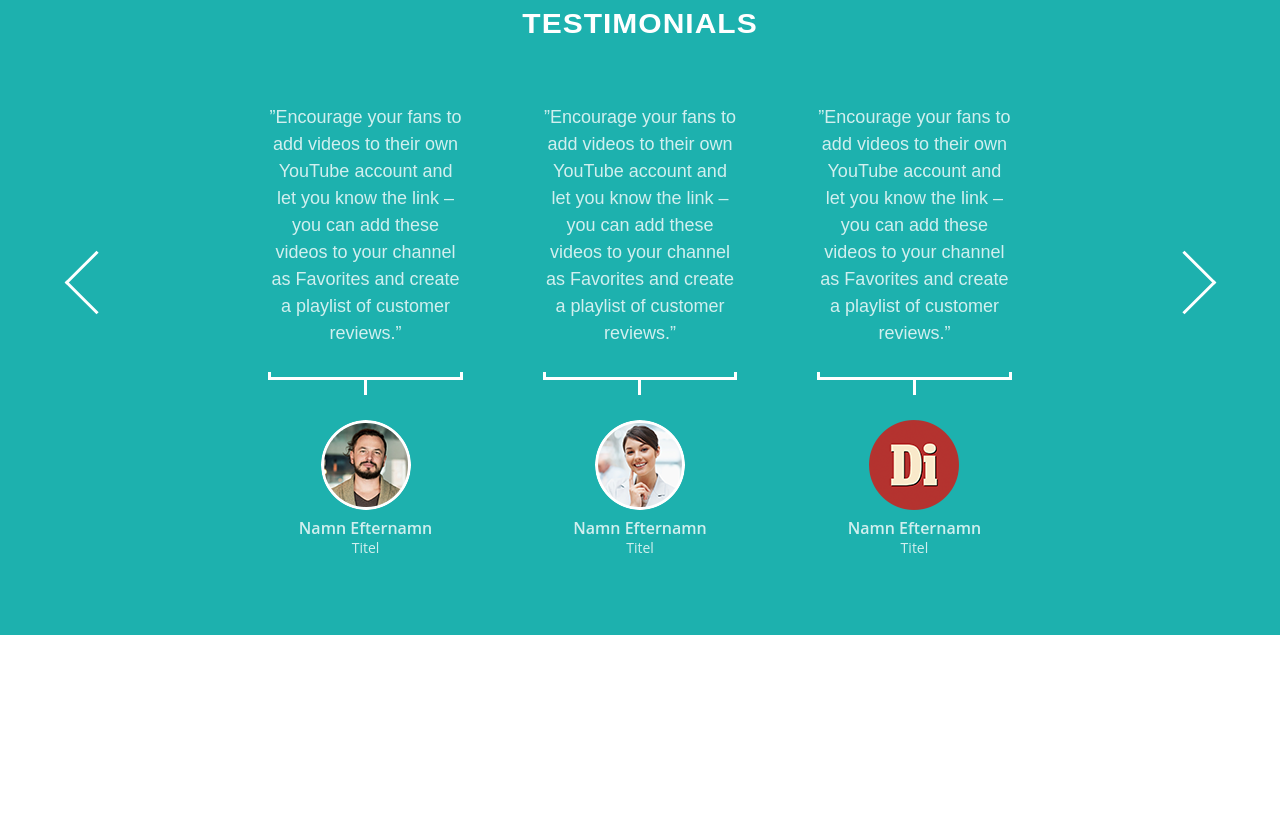
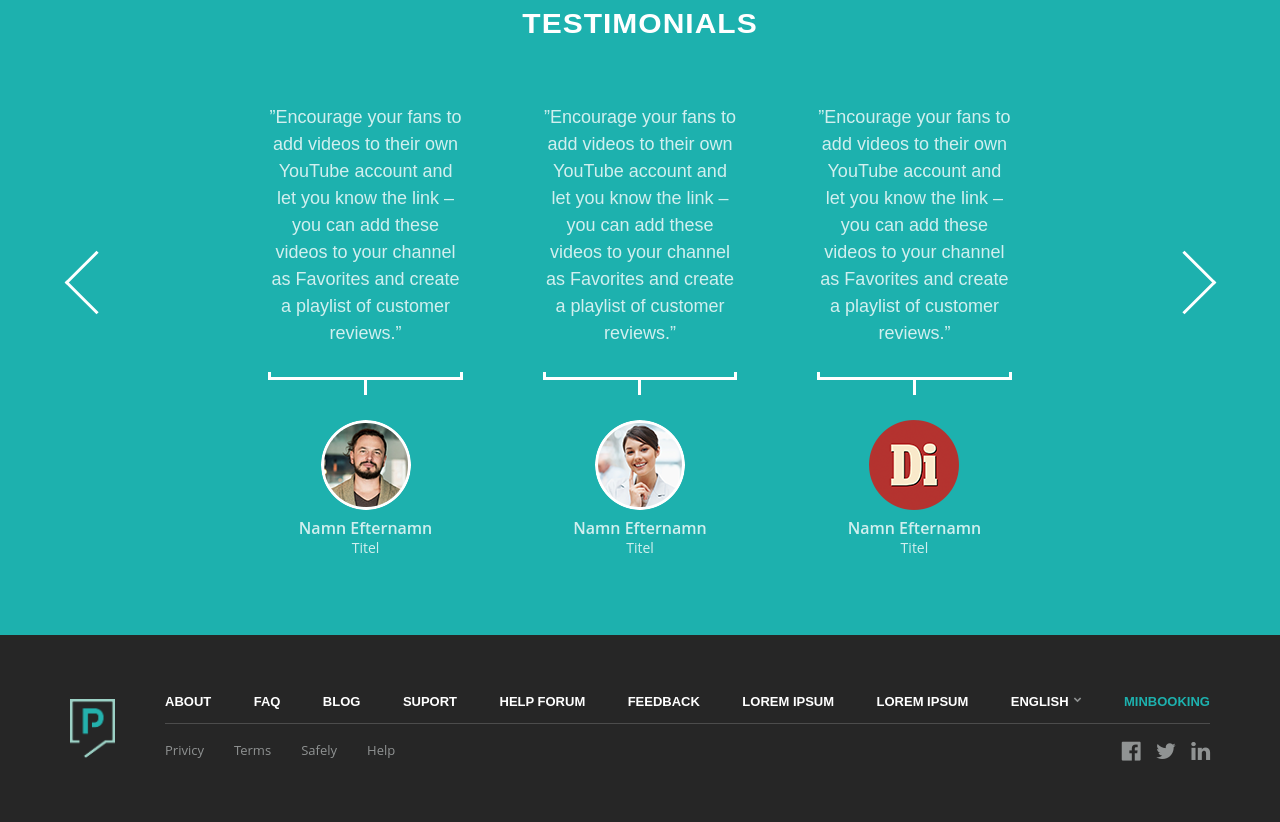
Before and after one commit to andrjuxa201185/test-task, a website: page app/html/index.html in a window 1280 px wide. Shown: the part 1642-2464 px from the top of the page. Before the commit the page ends 2277 px from the top, so only its background shows below. Drawn offline with Linux system fonts and the light colour scheme.

Commit message:
add footer

```diff
--- a/app/html/index.html
+++ b/app/html/index.html
@@ -44,7 +44,6 @@
                             <i class="fa fa-map-marker" aria-hidden="true"></i>
                             <input type="text" placeholder="location" id="location">
                         </div>
-
                         <div class="date col-3 d-flex align-items-center">
                             <i class="fa fa-calendar" aria-hidden="true"></i>
                             <input type="text" placeholder="date" id="datepicker">
@@ -95,7 +94,6 @@
     <main>
         <section class="room">
             <div class="slider-inner">
-
                 <div class="slider-inner-item active" data-item="1">
                     <div class="col-8 offset-2 d-flex">
                         <div class="col-6 img d-flex justify-content-center align-items-center">
@@ -107,7 +105,6 @@
                         </div>
                     </div>
                 </div>
-
                 <div class="slider-inner-item" data-item="2">
                     <div class="col-8 offset-2 d-flex">
                         <div class="col-6 img d-flex justify-content-center align-items-center">
@@ -119,7 +116,6 @@
                         </div>
                     </div>
                 </div>
-
                 <div class="slider-inner-item" data-item="3">
                     <div class="col-8 offset-2 d-flex">
                         <div class="col-6 img d-flex justify-content-center align-items-center">
@@ -131,7 +127,6 @@
                         </div>
                     </div>
                 </div>
-
                 <div class="slider-inner-item" data-item="4">
                     <div class="col-8 offset-2 d-flex">
                         <div class="col-6 img d-flex justify-content-center align-items-center">
@@ -143,9 +138,7 @@
                         </div>
                     </div>
                 </div>
-
             </div>
-
             <div class="slider-control">
                 <div class="col-8 offset-2 d-flex align-items-center">
                     <div class="extra-line"></div>
@@ -309,5 +302,48 @@
               </div>
         </section>
     </main>
+
+    <footer>
+        <div class="container">
+            <div class="row">
+                <div class="img d-flex align-items-center">
+                    <img src="../images/footer.png" alt="">
+                </div>
+                <div class="footer-content flex-grow-1">
+                    <ul class="footer-content-top d-flex align-items-center justify-content-between">
+                        <li><a href="">about</a></li>
+                        <li><a href="">faq</a></li>
+                        <li><a href="">blog</a></li>
+                        <li><a href="">suport</a></li>
+                        <li><a href="">help forum</a></li>
+                        <li><a href="">feedback</a></li>
+                        <li><a href="">lorem ipsum</a></li>
+                        <li><a href="">lorem ipsum</a></li>
+                        <li><a href="" class="dropdown-toggle d-flex align-items-start" data-toggle="dropdown" aria-haspopup="true" aria-expanded="false">english<i class="fa fa-chevron-down" aria-hidden="true"></i></a>
+                            <div class="dropdown-menu">
+                                <a class="dropdown-item" href="#">Enlish</a>
+                                <a class="dropdown-item" href="#">Ukrainian</a>
+                                <a class="dropdown-item" href="#">Russian</a>
+                            </div>
+                        </li>
+                        <li><a href="">minbooking</a></li>
+                    </ul>
+                    <div class="footer-content-bottom d-flex align-items-center justify-content-between">
+                        <ul class="d-flex align-items-center justify-content-between">
+                            <li><a href="">privicy</a></li>
+                            <li><a href="">terms</a></li>
+                            <li><a href="">safely</a></li>
+                            <li><a href="">help</a></li>
+                        </ul>
+                        <div class="social d-flex align-items-center justify-content-between">
+                            <a href=""><i class="fa fa-facebook-official" aria-hidden="true"></i></a>
+                            <a href=""><i class="fa fa-twitter" aria-hidden="true"></i></a>
+                            <a href=""><i class="fa fa-linkedin" aria-hidden="true"></i></a>
+                        </div>
+                    </div>
+                </div>
+            </div>
+        </div>
+    </footer>
 </body>
 </html>
--- /dev/null
+++ b/app/style/_footer.scss
@@ -0,0 +1,52 @@
+footer{
+  padding: 45px 0;
+  background-color: #262626;
+  .img{
+    margin-right: 50px;
+    img{
+      width: 45px;
+    }
+  }
+  .footer-content-top{
+    padding: 15px 0;
+    color: white;
+    font-family: 'Nexa Heavy', sans-serif;
+    font-size: 13px;
+    font-weight: bold;
+    text-transform: uppercase;
+    border-bottom: solid 1px #4c4c4c;
+    & li:last-child{
+      color: $turquoise;
+    }
+    a:hover{
+      color: rgb(224, 221, 221);
+    }
+    a.dropdown-toggle::after{
+      display: none;
+    }
+    .fa{
+      margin-left: 5px;
+      font-size: 8px;
+      color: #909393;
+
+    }
+  }
+  .footer-content-bottom{
+    padding: 15px 0;
+    color: #909393;
+    font-family: 'Open Sans', sans-serif;
+    font-size: 13px;
+    text-transform: capitalize;
+    ul li{
+      margin-right: 30px;
+    }
+    .social a{
+      margin-left: 15px;
+      font-size: 22px;
+      cursor: pointer;
+    }
+    a:hover{
+      color: #7b7c7c;
+    }
+  }
+}
--- a/app/style/css.scss
+++ b/app/style/css.scss
@@ -4,3 +4,4 @@
 @import 'header';
 @import 'room';
 @import 'testimonials';
+@import 'footer';
```
Also changed, not shown: app/images/footer.png (added), app/style/css.css.
